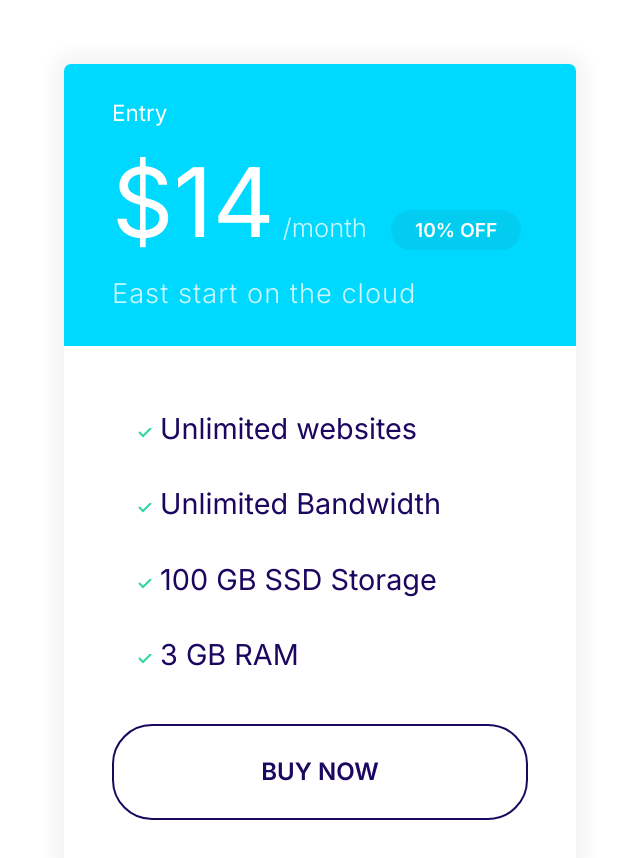
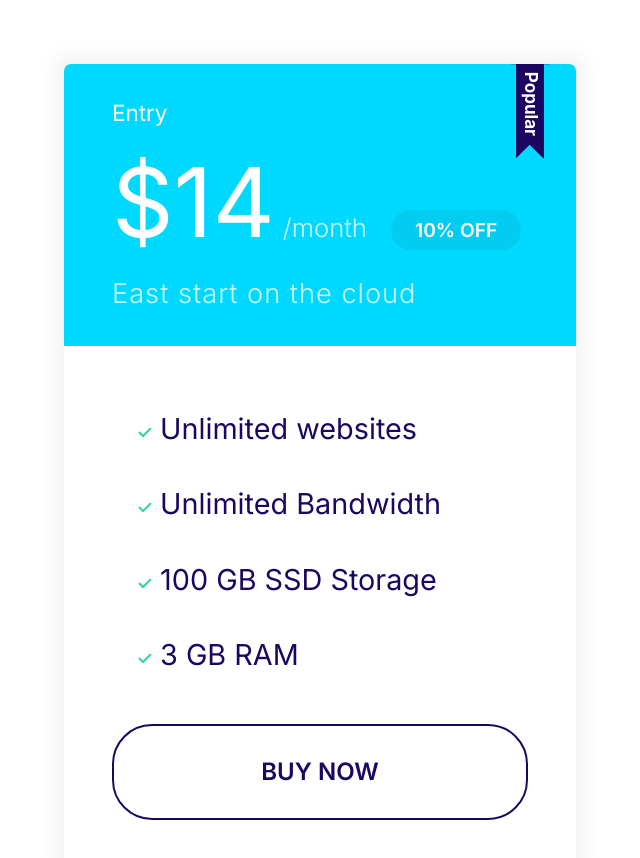
Before and after one commit to martinfekete-design/Moshify, a plain HTML site: page index.html in a window 1280 px wide. Shown: the whole page, without its empty margins (0-640 px from the left). Drawn offline with Linux system fonts and the light colour scheme.

Commit message:
Popular badge

```diff
--- a/css/styles.css
+++ b/css/styles.css
@@ -334,6 +334,20 @@ a {
     margin-bottom: 2rem;
 }
 
+.plan--popular .card__header {
+    position: relative;
+}
+
+.plan--popular .card__header::before {
+    content: url(../images/popular.svg);
+    width: 40px;
+    display: inline-block;
+    position: absolute;
+    top: -5px;
+    right: 5%;
+
+}
+
 @media screen and (min-width: 1024px) {
     .plan__name {
         font-size: 1.4rem;
--- a/index.html
+++ b/index.html
@@ -13,12 +13,12 @@
 </head>
 <body>
     <div style="width: 50%; padding: 4rem">
-        <div class="plan">
+        <div class="plan plan--popular">
             <div class="card card--secondary">
                 <header class="card__header">
                     <h3 class="plan__name">Entry</h3>
                     <span class="plan__price">$14</span>
-                    <span class="plan__billing-cycle">/month</span>
+                     <span class="plan__billing-cycle">/month</span>
                     <span class="badge badge--secondary badge--small">10% OFF</span>
                     <span class="plan__description">East start on the cloud</span>
                 </header>
```
